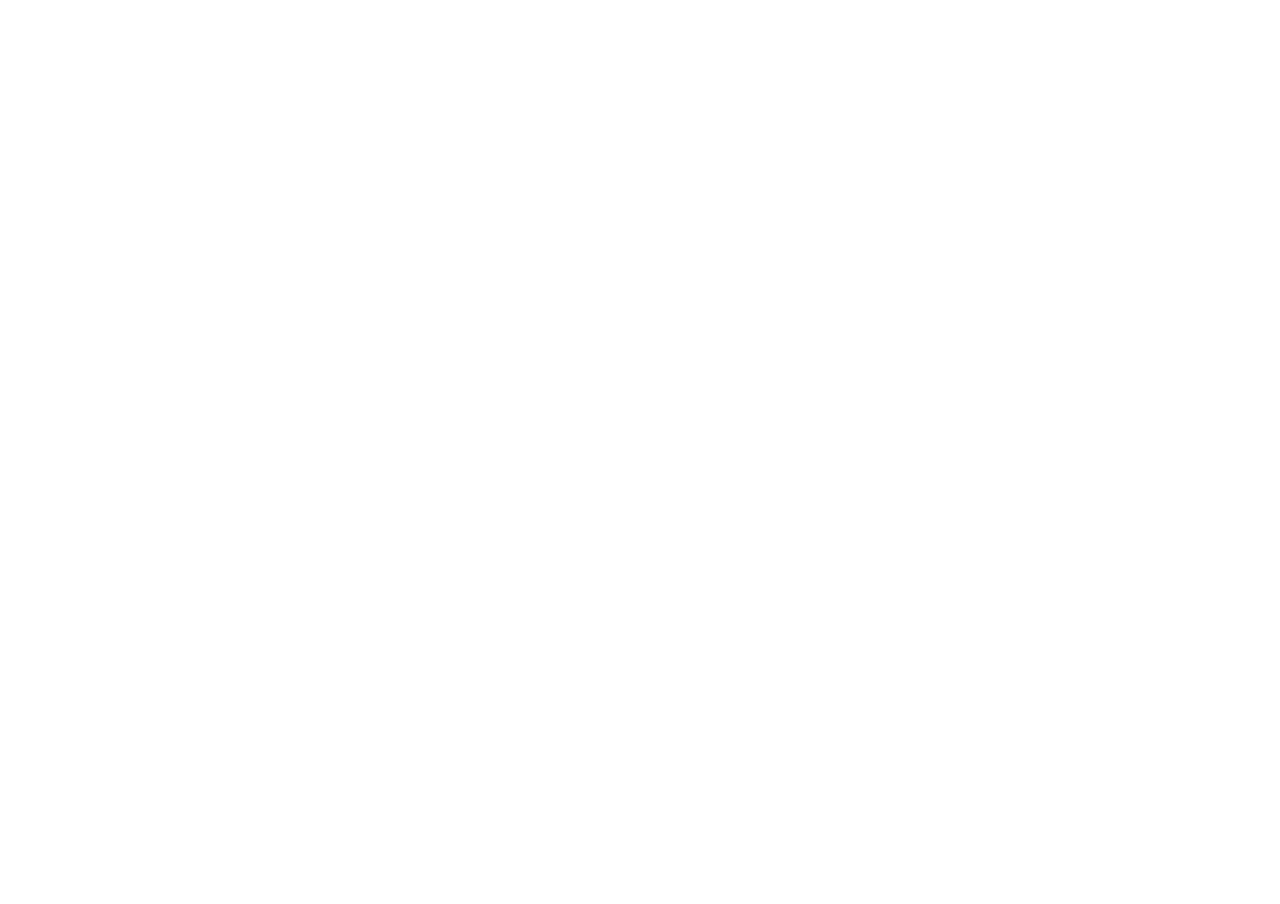
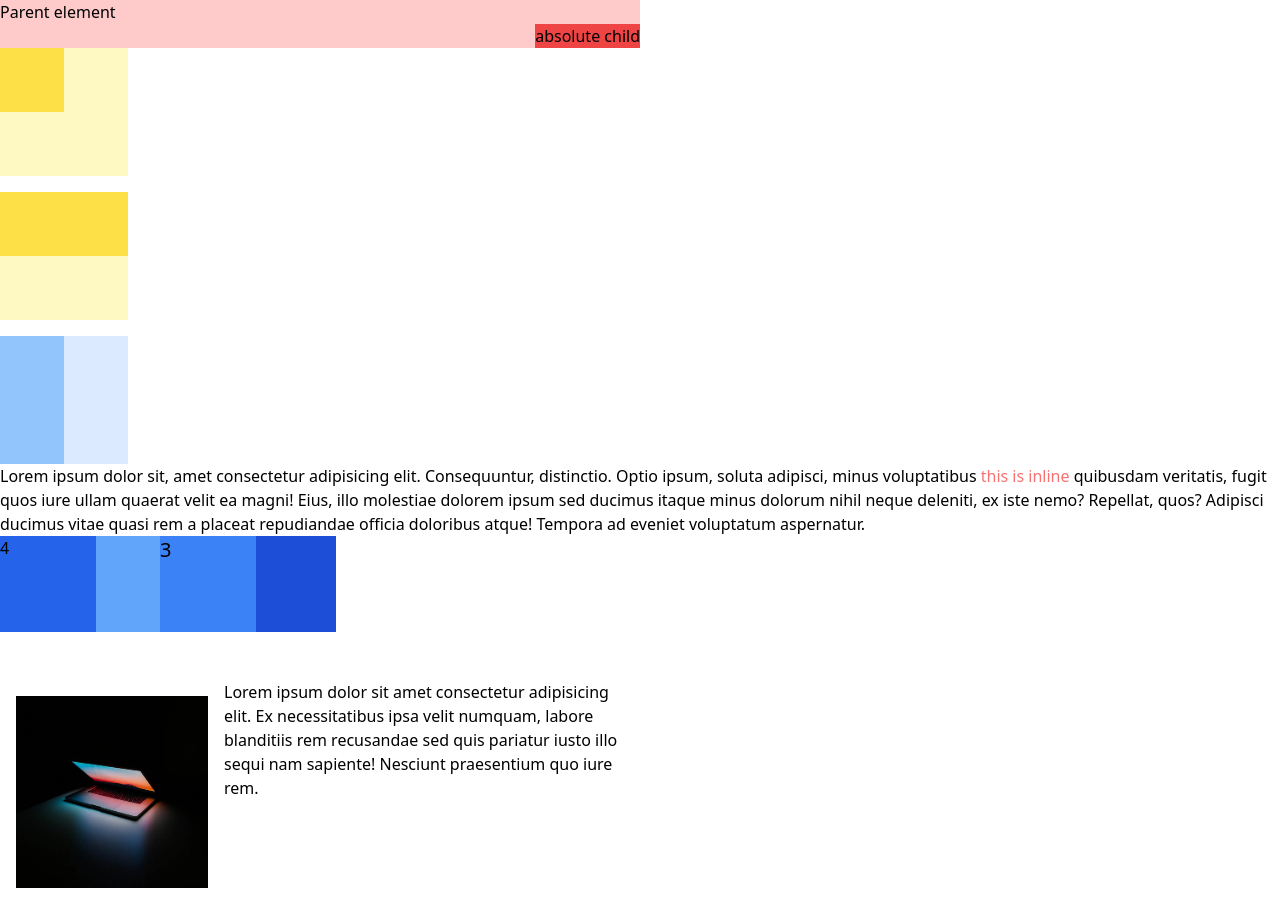
Before and after one commit to igaimerca/tailwind-udemy-course, a plain HTML site: page 06-layout-position/index.html in a window 1280 px wide. Before the commit the page ends 800 px from the top, so only its background shows below. Drawn offline with nearby package versions, Linux system fonts and the light colour scheme.

Commit message:
feat: layout positioning

```diff
--- a/06-layout-position/index.html
+++ b/06-layout-position/index.html
@@ -9,8 +9,17 @@
   </head>
   <body>
     <!-- Positioning -->
+    <div class="relative h-12 w-1/2 bg-red-200">
+        <p>Parent element</p>
+        <div class="absolute bottom-0 right-0 bg-red-500">
+            <p>absolute child</p>
+        </div>
+    </div>
 
     <!-- Top left corner -->
+    <div class="relative h-32 w-32 bg-yellow-100">
+        <div class="absolute left-0 top-0 h-16 w-16 bg-yellow-300"></div>
+    </div>
 
     <!-- Top right corner -->
 
@@ -19,18 +28,34 @@
     <!-- Bottom right corner -->
 
     <!-- Span top edge -->
-
+    <div class="my-4 relative h-32 w-32 bg-yellow-100">
+        <div class="absolute inset-x-0 top-0 h-16 bg-yellow-300"></div>
+    </div>
     <!-- Span left edge -->
-
+    <div class="relative h-32 w-32 bg-blue-100">
+        <div class="absolute left-0 inset-y-0 w-16 bg-blue-300"></div>
+    </div>
     <!-- Span right edge -->
 
     <!-- Span bottom edge -->
 
     <!-- Display Classes -->
+    <div class="">Lorem ipsum dolor sit, amet consectetur adipisicing elit. Consequuntur, distinctio. Optio ipsum, soluta adipisci, minus voluptatibus <span class="inline-block text-red-400">this is inline</span> quibusdam veritatis, fugit quos iure ullam quaerat velit ea magni! Eius, illo molestiae dolorem ipsum sed ducimus itaque minus dolorum nihil neque deleniti, ex iste nemo? Repellat, quos? Adipisci ducimus vitae quasi rem a placeat repudiandae officia doloribus atque! Tempora ad eveniet voluptatum aspernatur.</div>
 
     <!-- Z-Index -->
+    <div class="relative h-36">
+        <div class="absolute left-10 w-24 h-24 bg-blue-300">1</div>
+        <div class="absolute left-20 w-24 h-24 bg-blue-400">2</div>
+        <div class="absolute left-40 w-24 h-24 bg-blue-500 z-50 text-xl">3</div>
+        <div class="absolute left-50 w-24 h-24 bg-blue-600">4</div>
+        <div class="absolute left-60 w-24 h-24 bg-blue-700">5</div>
+    </div>
 
     <!-- Floats -->
+    <div class="w-1/2">
+        <img class="w-48 h-48 float-left m-4" src="../assets/img/img1.jpg" alt="">
+        <p>Lorem ipsum dolor sit amet consectetur adipisicing elit. Ex necessitatibus ipsa velit numquam, labore blanditiis rem recusandae sed quis pariatur iusto illo sequi nam sapiente! Nesciunt praesentium quo iure rem.</p>
+    </div>
   </body>
 </html>
 
```
